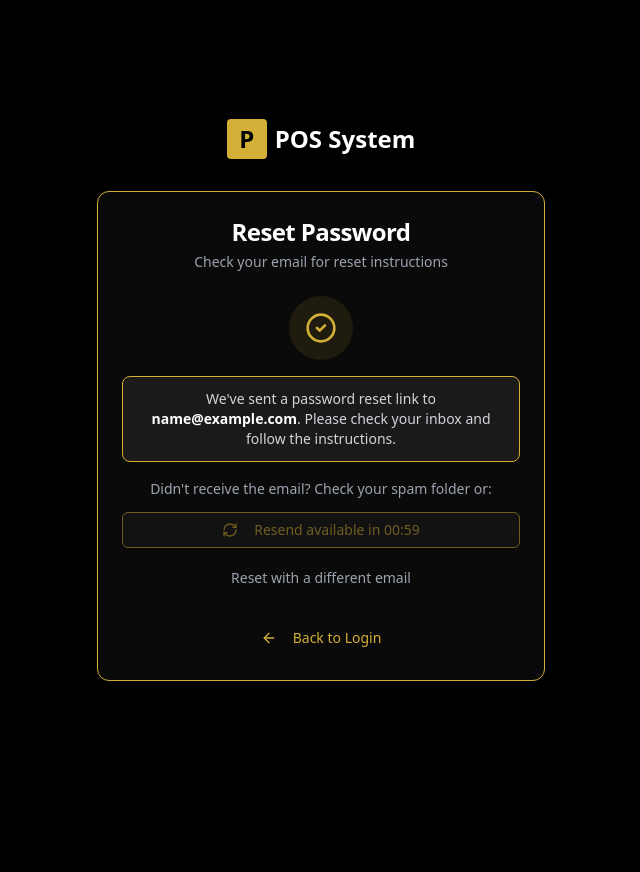
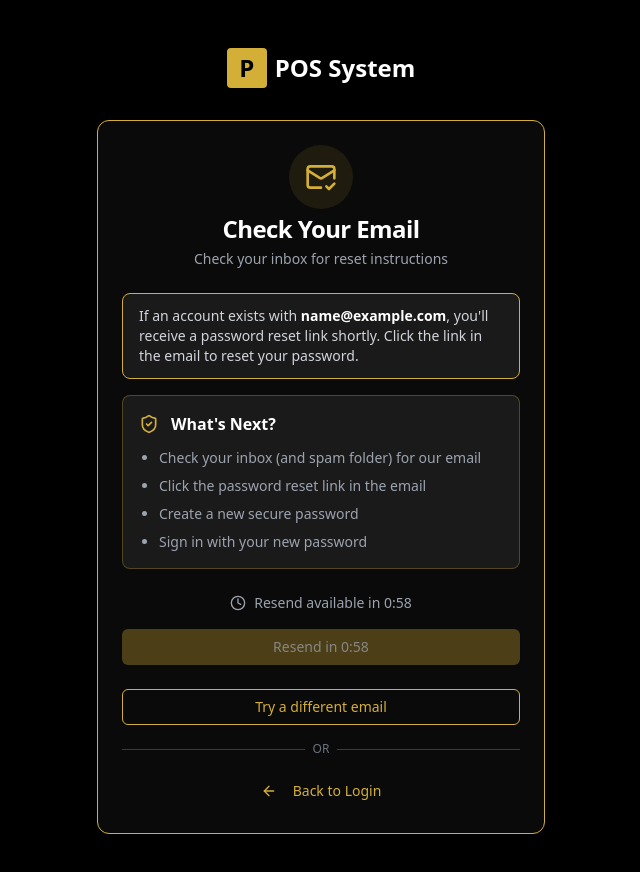
Before and after one commit to Haseebsheikh786/pos-system, a Next.js app: page /reset-password in a window 1280 px wide. Both pictures are taken after typing "name@example.com" into the empty fields and a click on the button "Send Reset Link". Shown: the top 872 px of the page, without its empty margins (319-959 px from the left). Before the commit the page ends 800 px from the top, so only its background shows below. Built offline with nearby package versions, Linux system fonts and the light colour scheme; no server answers.

Commit message:
reset password and loading spinner

```diff
--- a/src/app/verify-email/page.tsx
+++ b/src/app/verify-email/page.tsx
@@ -1,5 +1,7 @@
+import { Suspense } from "react";
 import SEO from "@/components/seo";
 import VerifyEmail from "@/components/verify-email/verify-email";
+import LoadingSpinner from "@/components/ui/loading-spinner";
 
 export default function VerifyEmailPage() {
   return (
@@ -28,7 +30,9 @@ export default function VerifyEmailPage() {
         image="/og-pos-home.jpg"
         author="FreshPrep"
       />
-      <VerifyEmail />
+      <Suspense fallback={<LoadingSpinner />}>
+        <VerifyEmail />
+      </Suspense>
     </div>
   );
 }
--- a/src/components/reset-password/reset-password.tsx
+++ b/src/components/reset-password/reset-password.tsx
@@ -13,11 +13,12 @@ import {
   CardTitle,
 } from "@/components/ui/card";
 import { Alert, AlertDescription } from "@/components/ui/alert";
-import { ArrowLeft, CheckCircle2, RefreshCw } from "lucide-react";
+import { MailCheck, ShieldCheck, Clock, ArrowLeft } from "lucide-react";
 import { useForm } from "react-hook-form";
 import { zodResolver } from "@hookform/resolvers/zod";
 import { z } from "zod";
 import { useState, useEffect } from "react";
+import { supabase } from "@/supabase-client";
 
 // Define validation schema with Zod
 const resetPasswordSchema = z.object({
@@ -33,6 +34,9 @@ function ResetPassword() {
   const [isLoading, setIsLoading] = useState(false);
   const [isResendDisabled, setIsResendDisabled] = useState(false);
   const [countdown, setCountdown] = useState(0);
+  const [showSuccess, setShowSuccess] = useState(false);
+  const [resendSuccess, setResendSuccess] = useState(false);
+  const [successEmail, setSuccessEmail] = useState("");
 
   const {
     register,
@@ -62,34 +66,40 @@ function ResetPassword() {
     return () => clearTimeout(timer);
   }, [countdown, isResendDisabled]);
 
-  // Format countdown to MM:SS
-  const formatCountdown = (seconds: number) => {
+  // Format seconds to MM:SS
+  const formatTime = (seconds: number) => {
     const mins = Math.floor(seconds / 60);
     const secs = seconds % 60;
-    return `${mins.toString().padStart(2, "0")}:${secs
-      .toString()
-      .padStart(2, "0")}`;
+    return `${mins}:${secs.toString().padStart(2, "0")}`;
   };
 
   const onSubmit = async (data: ResetPasswordFormData) => {
     try {
       setIsLoading(true);
+      clearErrors("root");
+      setResendSuccess(false);
 
-      // Clear any previous errors
-      clearErrors("root");
+      // Send password reset email via Supabase
+      const { error } = await supabase.auth.resetPasswordForEmail(data.email, {
+        redirectTo: `${window.location.origin}/dashboard/update-password`,
+      });
 
-      // Simulate API call (will be replaced with Supabase)
-      await new Promise((resolve) => setTimeout(resolve, 1000));
+      if (error) {
+        if (error.message.includes("rate limit")) {
+          throw new Error(
+            "Too many attempts. Please try again in a few minutes."
+          );
+        } else {
+          // For security, don't reveal if user exists or not
+          console.log("Password reset request processed");
+        }
+      }
 
-      // Handle reset password logic here
-      console.log("Reset password link sent to:", data.email);
-
-      // Start countdown for resend (60 seconds)
+      // Always show success for security (even if user doesn't exist)
+      setSuccessEmail(data.email);
+      setShowSuccess(true);
       setIsResendDisabled(true);
-      setCountdown(60);
-
-      // Show success state
-      // In a real app, you would trigger the success state here
+      setCountdown(60); // 60-second cooldown
     } catch (error: unknown) {
       const message =
         error instanceof Error
@@ -120,21 +130,34 @@ function ResetPassword() {
       setIsLoading(true);
       clearErrors("root");
 
-      // Simulate API call for resend (will be replaced with Supabase)
-      await new Promise((resolve) => setTimeout(resolve, 1000));
+      // Resend password reset email via Supabase
+      const { error } = await supabase.auth.resetPasswordForEmail(email, {
+        redirectTo: `${window.location.origin}/dashboard/update-password`,
+      });
 
-      console.log("Resend reset link to:", email);
+      if (error) {
+        if (error.message.includes("rate limit")) {
+          throw new Error(
+            "Too many attempts. Please wait before trying again."
+          );
+        } else {
+          throw new Error("Failed to resend link. Please try again.");
+        }
+      }
 
-      // Restart countdown
+      // Show success and reset timer
+      setResendSuccess(true);
       setIsResendDisabled(true);
       setCountdown(60);
+    } catch (error) {
+      const message =
+        error instanceof Error
+          ? error.message
+          : "Failed to resend link. Please try again.";
 
-      // Show success message
-      // In a real app, you would show a success toast here
-    } catch (error) {
       setError("root", {
         type: "manual",
-        message: "Failed to resend link. Please try again.",
+        message,
       });
     } finally {
       setIsLoading(false);
@@ -149,39 +172,16 @@ function ResetPassword() {
     if (errors.root) {
       clearErrors("root");
     }
-  };
-
-  // For demo purposes - track if we should show success
-  const [showSuccess, setShowSuccess] = useState(false);
-  const email = watch("email");
-
-  // Handle form submission (demo version)
-  const handleDemoSubmit = async (data: ResetPasswordFormData) => {
-    try {
-      setIsLoading(true);
-      clearErrors("root");
-
-      // Simulate API call
-      await new Promise((resolve) => setTimeout(resolve, 1000));
-
-      // Show success state
-      setShowSuccess(true);
-      setIsResendDisabled(true);
-      setCountdown(60);
-
-      console.log("Reset password link sent to:", data.email);
-    } catch (error) {
-      setError("root", {
-        type: "manual",
-        message: "Failed to send reset link. Please try again.",
-      });
-    } finally {
-      setIsLoading(false);
+    // Clear success state if user starts typing again
+    if (showSuccess) {
+      setShowSuccess(false);
+      setResendSuccess(false);
     }
   };
 
   const handleResetForm = () => {
     setShowSuccess(false);
+    setResendSuccess(false);
     reset();
     setIsResendDisabled(false);
     setCountdown(0);
@@ -200,68 +200,80 @@ function ResetPassword() {
 
         <Card className="bg-[#0A0A0A] border-[#D4AF37]">
           <CardHeader className="space-y-1">
+            {showSuccess ? (
+              <div className="flex justify-center">
+                <div className="w-16 h-16 bg-[#D4AF37]/10 rounded-full flex items-center justify-center">
+                  <MailCheck className="text-[#D4AF37]" size={32} />
+                </div>
+              </div>
+            ) : null}
             <CardTitle className="text-2xl font-bold text-white text-center">
-              Reset Password
+              {showSuccess ? "Check Your Email" : "Reset Password"}
             </CardTitle>
             <CardDescription className="text-gray-400 text-center">
               {showSuccess
-                ? "Check your email for reset instructions"
+                ? "Check your inbox for reset instructions"
                 : "Enter your email to receive a reset link"}
             </CardDescription>
           </CardHeader>
-          <CardContent>
+          <CardContent className="space-y-4">
             {showSuccess ? (
-              <div className="space-y-4">
-                <div className="flex justify-center">
-                  <div className="w-16 h-16 bg-[#D4AF37]/10 rounded-full flex items-center justify-center">
-                    <CheckCircle2 className="text-[#D4AF37]" size={32} />
-                  </div>
-                </div>
+              <>
                 <Alert className="bg-[#1A1A1A] border-[#D4AF37]">
-                  <AlertDescription className="text-gray-300 text-center">
-                    We've sent a password reset link to{" "}
-                    <strong className="text-white">{email}</strong>. Please
-                    check your inbox and follow the instructions.
+                  <AlertDescription className="text-gray-300">
+                    If an account exists with{" "}
+                    <strong className="text-white">{successEmail}</strong>,
+                    you'll receive a password reset link shortly. Click the link
+                    in the email to reset your password.
                   </AlertDescription>
                 </Alert>
 
-                <div className="space-y-3">
-                  <p className="text-sm text-gray-400 text-center leading-relaxed">
-                    Didn't receive the email? Check your spam folder or:
-                  </p>
+                <div className="bg-[#1A1A1A] p-4 rounded-lg border border-[#D4AF37]/30">
+                  <div className="flex items-center gap-3 mb-3">
+                    <ShieldCheck className="text-[#D4AF37]" size={20} />
+                    <h4 className="font-semibold text-white">What's Next?</h4>
+                  </div>
+                  <ul className="text-sm text-gray-400 space-y-2 list-disc pl-5">
+                    <li>Check your inbox (and spam folder) for our email</li>
+                    <li>Click the password reset link in the email</li>
+                    <li>Create a new secure password</li>
+                    <li>Sign in with your new password</li>
+                  </ul>
+                </div>
+
+                <div className="space-y-4 pt-2">
+                  {countdown > 0 && (
+                    <div className="flex items-center justify-center gap-2 text-gray-400 text-sm">
+                      <Clock className="w-4 h-4" />
+                      <span>Resend available in {formatTime(countdown)}</span>
+                    </div>
+                  )}
 
                   <Button
                     type="button"
                     onClick={handleResendLink}
                     disabled={isResendDisabled || isLoading}
-                    className="w-full bg-[#1A1A1A] border border-[#D4AF37] text-[#D4AF37] hover:bg-[#D4AF37]/10"
+                    className="w-full bg-[#8E7525] hover:bg-[#A38A2E] text-white disabled:opacity-50 disabled:cursor-not-allowed"
                   >
-                    <RefreshCw
-                      className={`mr-2 ${isLoading ? "animate-spin" : ""}`}
-                      size={16}
-                    />
                     {isLoading
                       ? "Sending..."
-                      : isResendDisabled
-                      ? `Resend available in ${formatCountdown(countdown)}`
+                      : countdown > 0
+                      ? `Resend in ${formatTime(countdown)}`
                       : "Resend Reset Link"}
                   </Button>
 
-                  <Button
-                    type="button"
-                    onClick={handleResetForm}
-                    variant="ghost"
-                    className="w-full text-gray-400 hover:text-white hover:bg-gray-900"
-                  >
-                    Reset with a different email
-                  </Button>
+                  {resendSuccess && (
+                    <Alert className="bg-green-950/30 border-green-800">
+                      <AlertDescription className="text-green-200">
+                        Password reset email resent successfully! You can resend
+                        again in 1 minute.
+                      </AlertDescription>
+                    </Alert>
+                  )}
                 </div>
-              </div>
+              </>
             ) : (
-              <form
-                onSubmit={handleSubmit(handleDemoSubmit)}
-                className="space-y-4"
-              >
+              <form onSubmit={handleSubmit(onSubmit)} className="space-y-4">
                 {errors.root && (
                   <Alert
                     variant="destructive"
@@ -308,7 +320,27 @@ function ResetPassword() {
               </form>
             )}
           </CardContent>
-          <CardFooter className="flex flex-col space-y-3">
+          <CardFooter className="flex flex-col space-y-4">
+            {showSuccess ? (
+              <>
+                <Button
+                  variant="outline"
+                  onClick={handleResetForm}
+                  className="w-full border-[#D4AF37] text-[#D4AF37] hover:bg-[#D4AF37]/10 bg-transparent"
+                >
+                  Try a different email
+                </Button>
+                <div className="relative w-full">
+                  <div className="absolute inset-0 flex items-center">
+                    <span className="w-full border-t border-[#D4AF37]/30" />
+                  </div>
+                  <div className="relative flex justify-center text-xs uppercase">
+                    <span className="bg-[#0A0A0A] px-2 text-gray-500">or</span>
+                  </div>
+                </div>
+              </>
+            ) : null}
+
             <Link href="/login" className="w-full">
               <Button
                 variant="ghost"
```
Also changed, not shown: src/components/ui/loading-spinner.tsx (added, +44 -0 lines).
